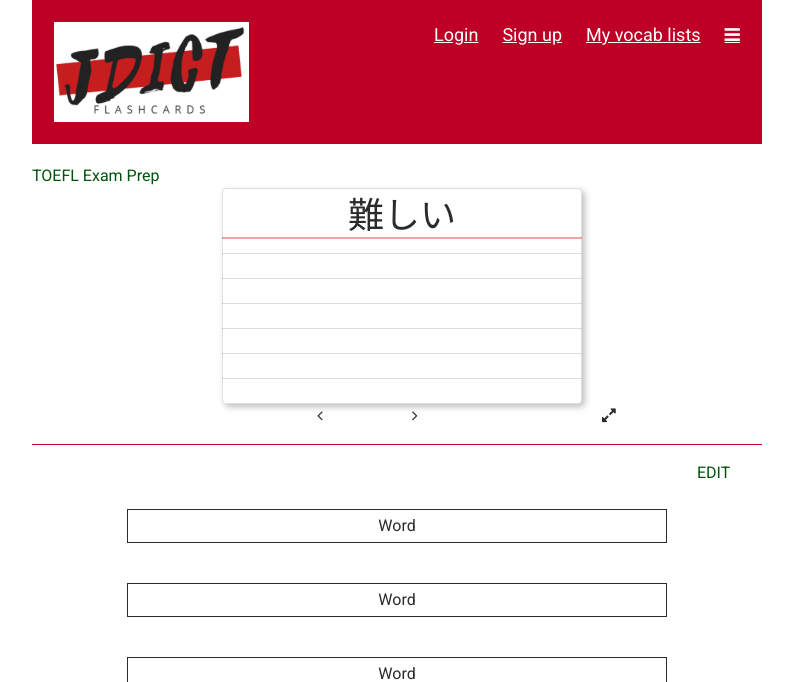
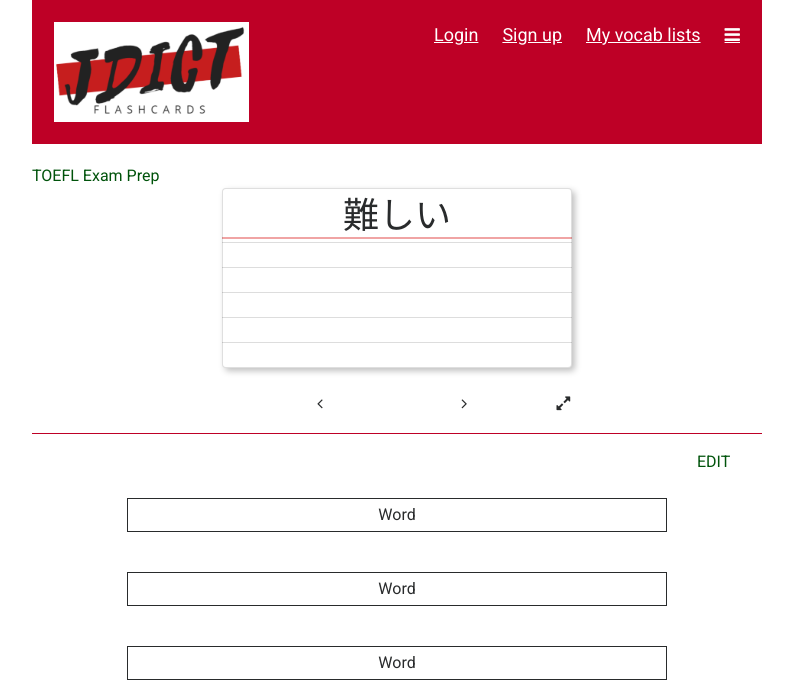
Before and after one commit to naomi789/2019_4640, a PHP site: page /list.html in a window 1280 px wide. Shown: the top 682 px of the page, without its empty margins (243-1036 px from the left). Run offline with PHP 8.4, Linux system fonts and the light colour scheme.

Commit message:
added functionality to edit button, added new list button w/ functionality, added styling

```diff
--- a/assets/css/list.css
+++ b/assets/css/list.css
@@ -36,8 +36,8 @@
     vertical-align: middle;
 
     box-shadow: 3px 3px 6px rgba(0, 0, 0, .25);
-    height: 6em;
-    width: 10em;
+    height: 5em;
+    width: 100%;
     background-image:
       linear-gradient(180deg, white 3rem, #F0A4A4 calc(3rem), #F0A4A4 calc(3rem + 2px), transparent 1px),
       repeating-linear-gradient(0deg, transparent, transparent 1.5rem, #DDD 1px, #DDD calc(1.5rem + 1px));
@@ -46,3 +46,8 @@
   hr{
       border-top: 1px solid #BE0026;
   }
+
+  .left-arrow{
+    margin-right: 3.1em;
+
+  }
--- a/list.html
+++ b/list.html
@@ -42,23 +42,25 @@
 		<!--Row 3: Mini Flash Card-->
 		<div class="row">
 			<div class="col-0 col-md-4"></div>
-			<div class="col-12 col-md-6 flip-container" ontouchstart="this.classList.toggle('hover');">
+			<div class="col-12 col-md-4 flip-container" ontouchstart="this.classList.toggle('hover');">
 				<div align="center" class="card" id="flashcard" onclick="clickCard()">
 				  <!-- front content -->
 				  難しい
 				</div>
 			</div>
-			<div class="col-0 col-md-2"></div>
+			<div class="col-0 col-md-4"></div>
 		</div>
 
 
 		<!--Row 4: Buttons and info for Mini Flash Card-->
+		<br />
 		<div class="row">
 			<div class="col-4 col-md-5"></div>
-			<div class="col-3 col-md-1"><i class="fa fa-angle-left"></i></div>
-			<div class="col-2"><i class="fa fa-angle-right"></i></div>
+			<div class="col-3 col-md-1 left-arrow"><i class="fa fa-angle-left"></i></div>
+			<div class="col-1 right-arrow"><i class="fa fa-angle-right"></i></div>
 
-			<div class="col-4"><i class="fa fa-expand"></i></div>
+			<div class="col-2 col-md-2"><i class="fa fa-expand"></i></div>
+			<div class="col-2 col-md-3"></div>
 		</div>
 
 
```
Also changed, not shown: assets/css/list-of-lists.css (+29 -6 lines), js/list-of-lists.js (added, +31 -0 lines), list-of-lists.html (+24 -2 lines), test.html (deleted, +0 -9 lines), js/list_of_lists.js (deleted).
